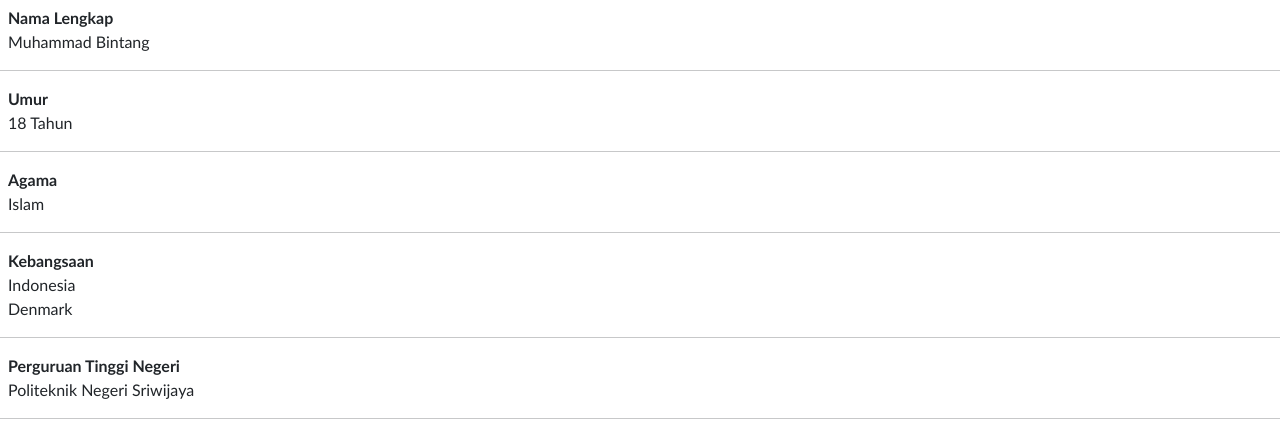
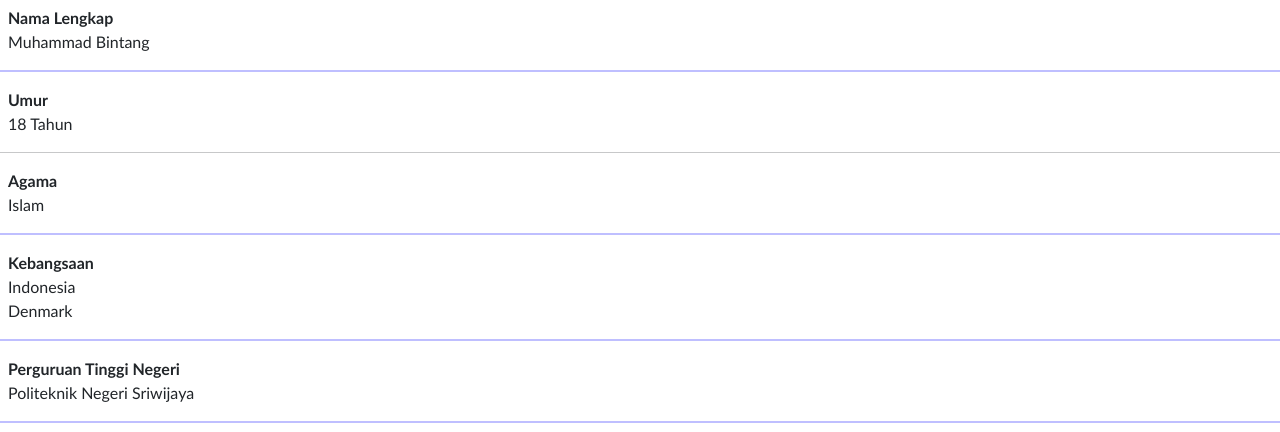
Before and after one commit to Binzqt/fortopolio-superbinz, a plain HTML site: page index2.html in a window 1280 px wide. Shown: the part 348-780 px from the top of the page. Drawn offline with nearby package versions, Linux system fonts and the light colour scheme.

Commit message:
Update style2.css

```diff
--- a/style2.css
+++ b/style2.css
@@ -60,7 +60,10 @@
     max-height: 40px; /* Adjust the height of the logo as needed */
     margin-right: 10px; /* Adjust the space between the logo and the text */
 }
+.apa {
+    border: 1px solid blue;
 
+}
 
 @media screen and (max-width:576px) {
     .muka {
```
